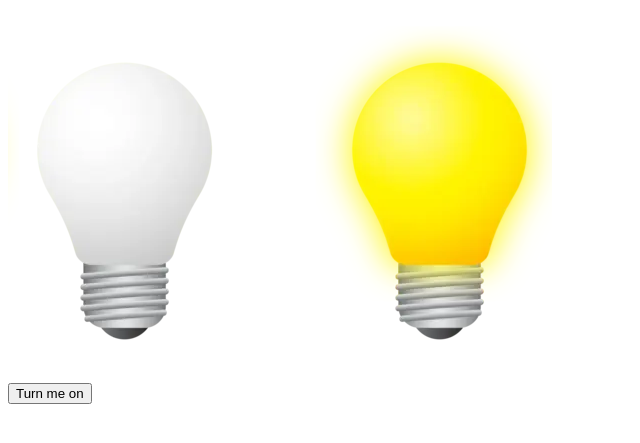
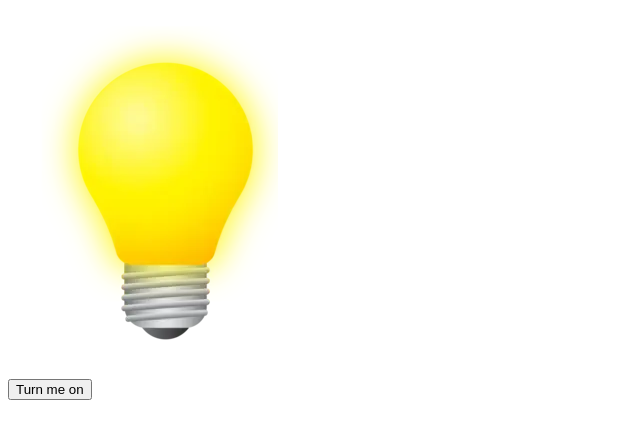
Before and after one commit to SwitchTia/js-dom-1, a plain HTML site: page index.html in a window 1280 px wide. Both pictures are taken after a click on the button "Turn me on". Shown: the part 61-504 px from the top of the page, without its empty margins (0-640 px from the left). Drawn offline with Linux system fonts and the light colour scheme.

Commit message:
Feat: On/Off functioning

```diff
--- a/index.html
+++ b/index.html
@@ -8,11 +8,11 @@
 <body>
     <h1>OnOff</h1>
     <div>
-        <img class="imgOff" src="img/white_lamp.png" alt="">
-        <img class="imgOn" src="img/yellow_lamp.png" alt="">
+        <img class="imgOff" style="display: block;" src="img/white_lamp.png" alt="">
+        <img class="imgOn" style="display: none;" src="img/yellow_lamp.png" alt="">
     </div>
 
-    <button class = "btn">Turn me on</button>
+    <button class="btn">Turn me on</button>
 
     <script src="./js/script.js"></script>
 </body>
--- a/js/script.js
+++ b/js/script.js
@@ -18,7 +18,9 @@
 // Rendete il tutto un po più bello e creativo
 
 const titleElem = document.querySelector("h1");
-const btnElem = document.querySelector("btn");
+console.log(titleElem);
+const btnElem = document.querySelector(".btn");
+console.log(btnElem);
 
 const img1Elem = document.querySelector(".imgOff");
 const img2Elem = document.querySelector(".imgOn");
@@ -28,12 +30,12 @@ let isOn = false;
 btnElem.addEventListener("click", function (){
 
     if(isOn === true){
+        img1Elem.style.display = "block";
+        img2Elem.style.display = "none";
+    }
+    else{
         img1Elem.style.display = "none";
         img2Elem.style.display = "block";
     }
-    else{
-        img1Elem.style.display = "block";
-        img2Elem.style.display = "none";
-    }
     isOn = !isOn;
 })
```
